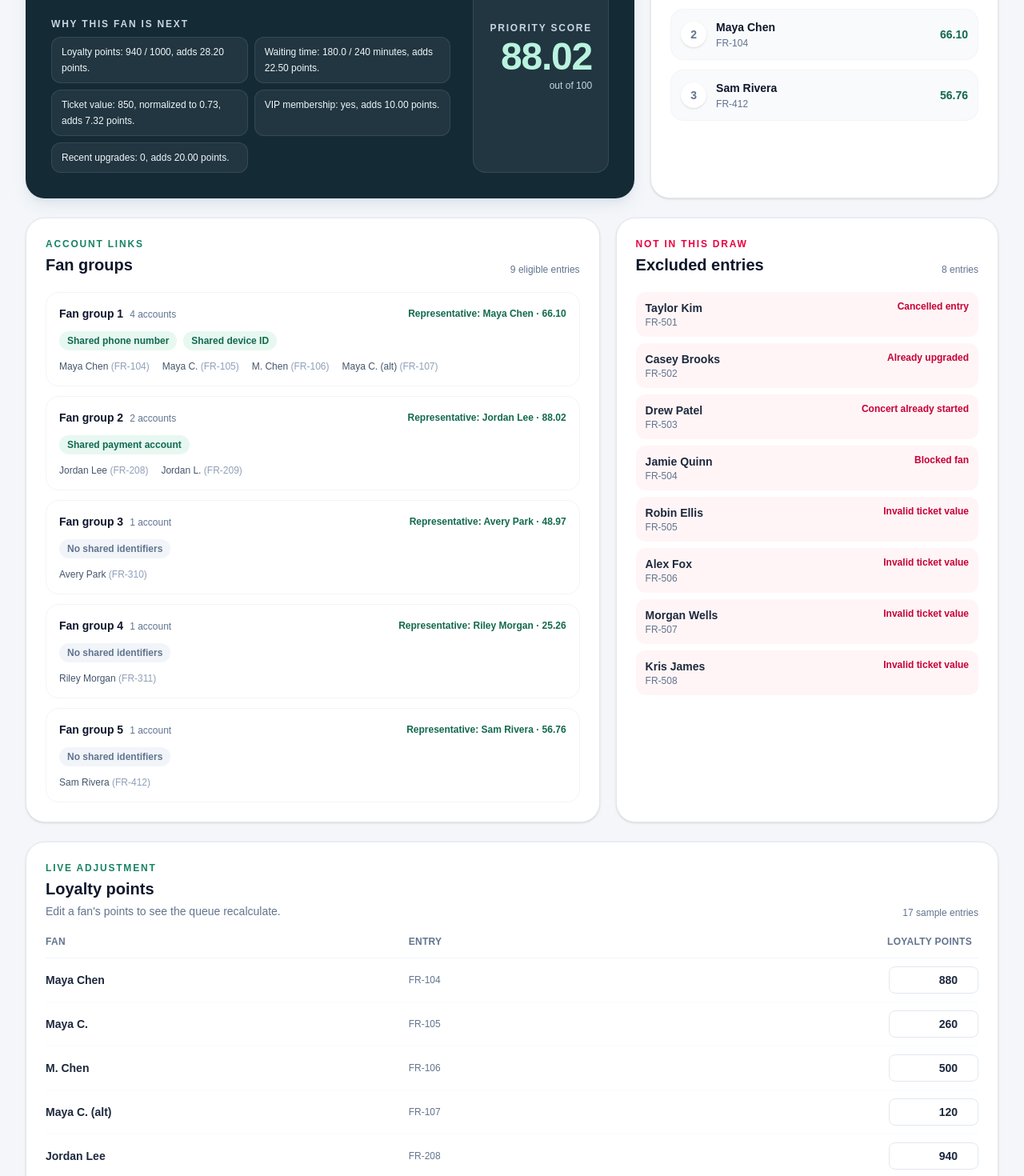
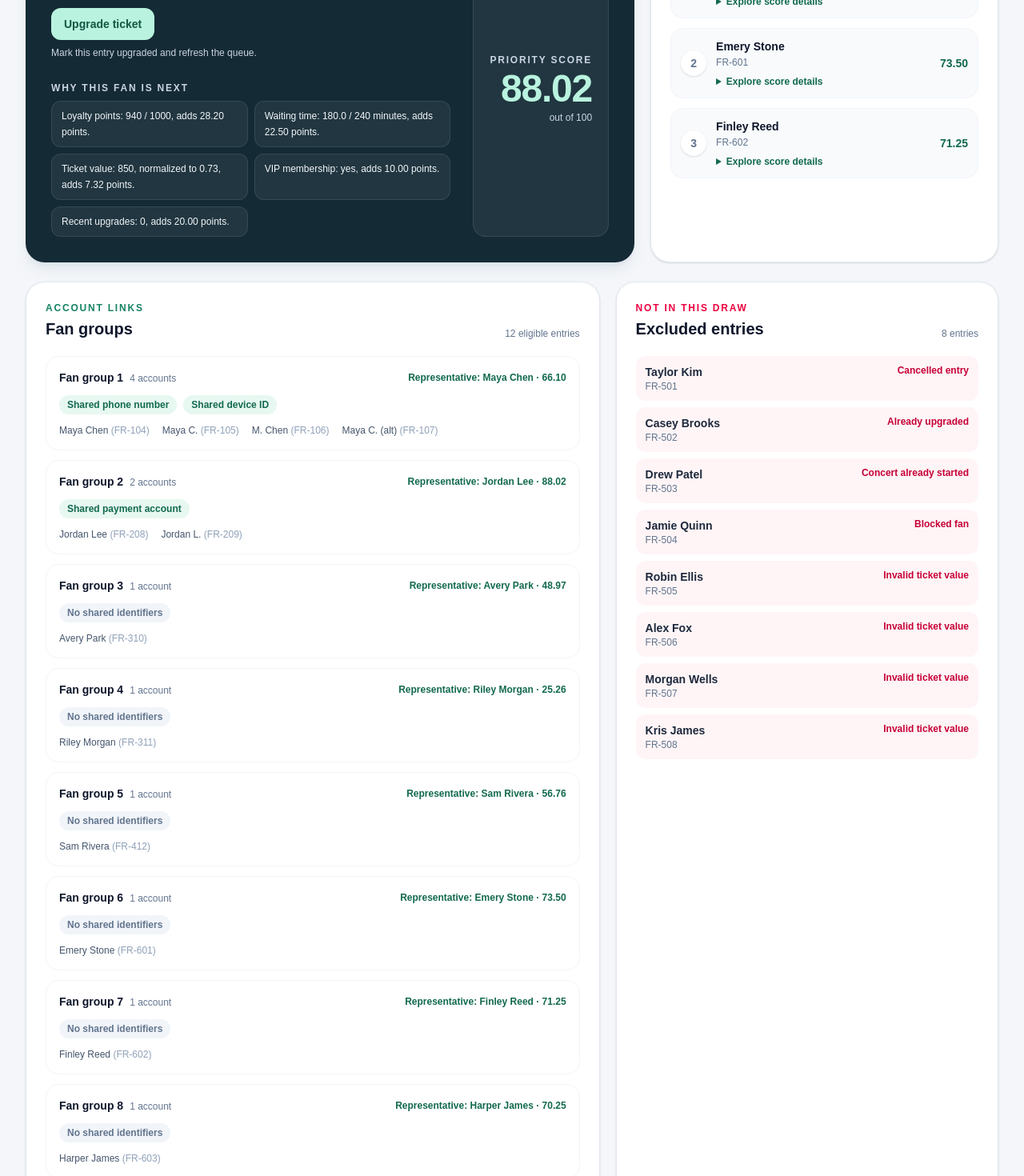
Before and after one commit to oOKaragaOo/front-row-upgrade, a Next.js app: page / in a window 1280 px wide. Shown: the part 560-2030 px from the top of the page at 80% size. Built offline with nearby package versions, Linux system fonts and the light colour scheme.

Commit message:
feat(ui): add queue interactions and score details

```diff
--- a/src/sampleEntries.ts
+++ b/src/sampleEntries.ts
@@ -126,6 +126,42 @@ export const SAMPLE_ENTRIES: TicketQueueEntry[] = [
     phoneNumber: "089-000-1122",
   },
   {
+    id: "FR-601",
+    fanId: "fan-601",
+    fanName: "Emery Stone",
+    ticketValue: 500,
+    joinedQueueAt: "2026-06-01T04:10:00.000Z",
+    eventStartsAt: "2026-06-01T18:00:00.000Z",
+    status: "waiting",
+    loyaltyPoints: 600,
+    upgradesLast30Days: 0,
+    membership: "regular",
+  },
+  {
+    id: "FR-602",
+    fanId: "fan-602",
+    fanName: "Finley Reed",
+    ticketValue: 500,
+    joinedQueueAt: "2026-06-01T04:40:00.000Z",
+    eventStartsAt: "2026-06-01T18:00:00.000Z",
+    status: "waiting",
+    loyaltyPoints: 650,
+    upgradesLast30Days: 0,
+    membership: "regular",
+  },
+  {
+    id: "FR-603",
+    fanId: "fan-603",
+    fanName: "Harper James",
+    ticketValue: 500,
+    joinedQueueAt: "2026-06-01T05:00:00.000Z",
+    eventStartsAt: "2026-06-01T18:00:00.000Z",
+    status: "waiting",
+    loyaltyPoints: 700,
+    upgradesLast30Days: 0,
+    membership: "regular",
+  },
+  {
     id: "FR-501",
     fanId: "fan-501",
     fanName: "Taylor Kim",
--- a/src/ui/FrontRowUpgradeQueue.tsx
+++ b/src/ui/FrontRowUpgradeQueue.tsx
@@ -55,6 +55,19 @@ export default function FrontRowUpgradeQueue() {
     setEntries((currentEntries) =>
       currentEntries.map((entry) =>
         entry.id === entryId ? { ...entry, loyaltyPoints } : entry,
+      ),
+    );
+  }
+
+  function upgradeWinnerTicket() {
+    if (result.winner === null) {
+      return;
+    }
+
+    const winnerId = result.winner.entry.id;
+    setEntries((currentEntries) =>
+      currentEntries.map((entry) =>
+        entry.id === winnerId ? { ...entry, status: "upgraded" } : entry,
       ),
     );
   }
@@ -197,6 +210,16 @@ export default function FrontRowUpgradeQueue() {
                       </span>
                     )}
                   </p>
+                  <button
+                    className="mt-4 rounded-xl bg-[#b9f3df] px-4 py-2.5 text-sm font-bold text-[#145744] transition hover:bg-white focus-visible:outline-2 focus-visible:outline-offset-2 focus-visible:outline-white"
+                    onClick={upgradeWinnerTicket}
+                    type="button"
+                  >
+                    Upgrade ticket
+                  </button>
+                  <p className="mt-2 text-xs text-slate-300">
+                    Mark this entry upgraded and refresh the queue.
+                  </p>
                   <div className="mt-7">
                     <p className="mb-2 text-xs font-bold uppercase tracking-[0.15em] text-slate-300">
                       Why this fan is next
@@ -260,6 +283,16 @@ export default function FrontRowUpgradeQueue() {
                       <p className="mt-0.5 text-xs text-slate-500">
                         {candidate.entry.id}
                       </p>
+                      <details className="mt-2 text-xs text-slate-600">
+                        <summary className="w-fit cursor-pointer font-semibold text-[#12694f] hover:underline focus-visible:rounded-sm focus-visible:outline-2 focus-visible:outline-offset-2 focus-visible:outline-[#168363]">
+                          Explore score details
+                        </summary>
+                        <ul className="mt-2 space-y-1.5 border-l-2 border-[#b9f3df] pl-3">
+                          {candidate.reasons.map((reason) => (
+                            <li key={reason}>{reason}</li>
+                          ))}
+                        </ul>
+                      </details>
                     </div>
                     <p className="text-sm font-black tabular-nums text-[#12694f]">
                       {formatScore(candidate.score)}
```
Also changed, not shown: 1 other file (tests, documents, lock files or other folders).
